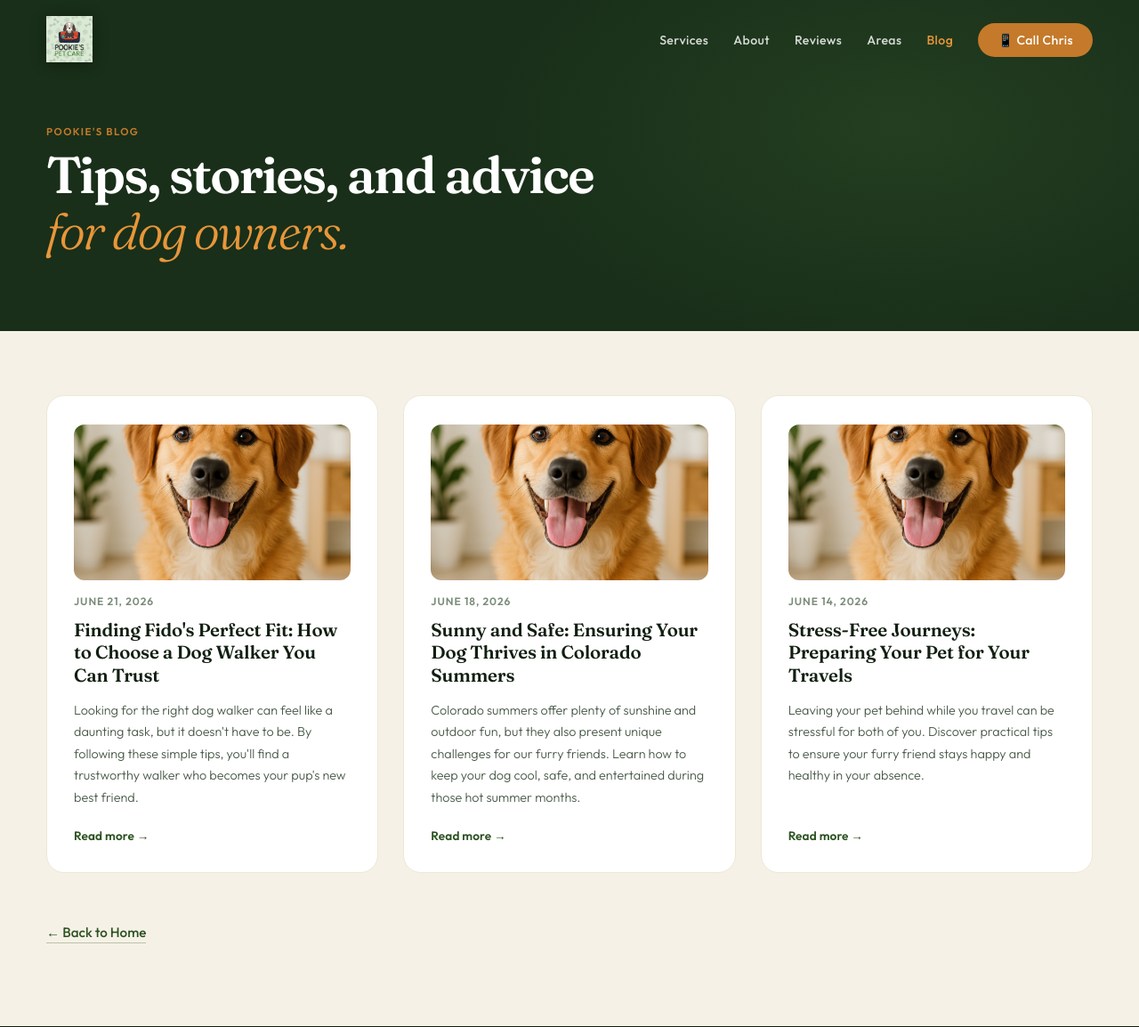
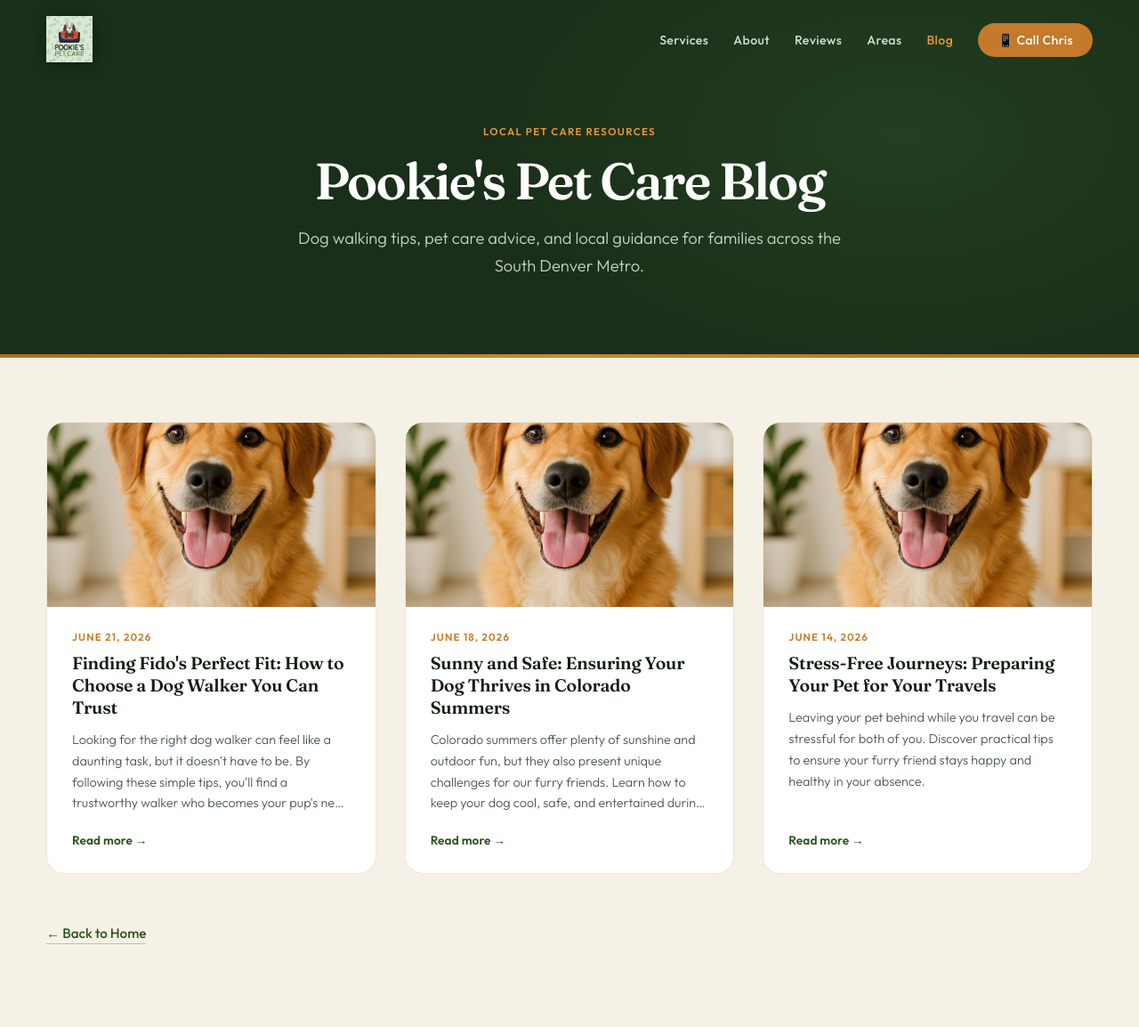
Before and after one commit to chrispatino94-cloud/pookiespetcare, a Flask app: page /blog in a window 1280 px wide. Shown: the top 1154 px of the page at 89% size. Run offline with Flask 3, Linux system fonts and the light colour scheme; data comes from the database, SQL or seed files in the repository; both versions use the stored data as it was after the commit; some libraries are stand-ins or nearby versions.

Commit message:
Polish blog page and fix post images

```diff
--- a/app.py
+++ b/app.py
@@ -6,6 +6,22 @@ from flask import Flask, render_template, abort, request
 from blog_generator import generate_post
 
 app = Flask(__name__)
+
+BLOG_DEFAULT_IMAGE = 'default-dog-care.jpg'
+BLOG_DEFAULT_ALT = "Dog care tips from Pookie's Pet Care"
+
+def get_blog_image_filename(image_filename):
+    """Return the post image or the shared fallback asset."""
+    if image_filename:
+        return image_filename
+    return BLOG_DEFAULT_IMAGE
+
+@app.context_processor
+def blog_context():
+    return {
+        'blog_image': get_blog_image_filename,
+        'blog_default_alt': BLOG_DEFAULT_ALT,
+    }
 
 # ── Database helpers ──────────────────────────────────────────────────────────
 
--- a/blog_generator.py
+++ b/blog_generator.py
@@ -18,8 +18,11 @@ import sqlite3
 import base64
 import re
 import requests
+import datetime
 from dotenv import load_dotenv
 from openai import OpenAI
+
+DEFAULT_BLOG_IMAGE = "default-dog-care.jpg"
 
 # Load .env so OPENAI_API_KEY is available as an environment variable
 load_dotenv()
@@ -149,9 +152,9 @@ Use exactly these three keys:
             print(f"Image saved: static/blog_images/{image_filename}")
 
         except Exception as img_err:
-            # Image generation failed — log it and continue without an image
-            print(f"⚠️  Image generation failed (post will still be saved): {img_err}")
-            image_filename = None
+            # Image generation failed — use the shared fallback so cards never look broken
+            print(f"⚠️  Image generation failed, using fallback: {img_err}")
+            image_filename = DEFAULT_BLOG_IMAGE
 
         # ── Step 7: Save to blog.db ────────────────────────────────────────────
         # os.path.abspath(__file__) ensures we find blog.db relative to THIS script,
@@ -160,11 +163,12 @@ Use exactly these three keys:
         conn = sqlite3.connect(db_path)
 
         # published=1 means the post goes live immediately on the site.
-        # Change to 0 if you want a "draft" mode in the future.
+        # created_at is set explicitly so each post gets the real publish date.
+        created_at = datetime.datetime.now().strftime('%Y-%m-%d %H:%M:%S')
         conn.execute(
-            """INSERT INTO blog_posts (title, slug, content, excerpt, image_filename, published)
-               VALUES (?, ?, ?, ?, ?, 1)""",
-            (title, slug, content, excerpt, image_filename),
+            """INSERT INTO blog_posts (title, slug, content, excerpt, image_filename, published, created_at)
+               VALUES (?, ?, ?, ?, ?, 1, ?)""",
+            (title, slug, content, excerpt, image_filename, created_at),
         )
         conn.commit()
         conn.close()
--- a/templates/blog.html
+++ b/templates/blog.html
@@ -96,27 +96,44 @@
     /* ── BLOG HERO ───────────────────────────────────── */
     .blog-hero {
       background: var(--g-dark);
-      padding: 140px 52px 80px;
+      padding: 140px 52px 88px;
       position: relative; overflow: hidden;
     }
     .blog-hero::after {
-      /* Subtle radial glow matching the homepage hero */
       content: '';
       position: absolute; top: -10%; right: -5%; width: 65%; height: 120%;
       background: radial-gradient(ellipse at 60% 40%, rgba(74,124,63,.2) 0%, transparent 65%);
       pointer-events: none;
     }
+    .blog-hero::before {
+      content: '';
+      position: absolute; bottom: 0; left: 0; right: 0; height: 4px;
+      background: linear-gradient(90deg, var(--amber), var(--amber-lt), var(--amber));
+      opacity: .85;
+    }
     .blog-hero-inner {
       position: relative; z-index: 1;
-      max-width: 1200px; margin: 0 auto;
+      max-width: 820px; margin: 0 auto;
+      text-align: center;
+    }
+    .blog-hero .label {
+      color: var(--amber-lt);
+      margin-bottom: 18px;
     }
     .blog-hero h1 {
       font-family: 'Fraunces', serif;
-      font-size: clamp(2.4rem, 4.5vw, 3.8rem);
-      font-weight: 600; color: var(--white); line-height: 1.1;
-      letter-spacing: -.035em; margin-bottom: 0;
+      font-size: clamp(2.4rem, 4.5vw, 3.6rem);
+      font-weight: 600; color: var(--white); line-height: 1.08;
+      letter-spacing: -.035em; margin-bottom: 18px;
     }
-    .blog-hero h1 em { font-style: italic; font-weight: 300; color: var(--amber-lt); }
+    .blog-hero-sub {
+      font-size: clamp(1rem, 1.8vw, 1.15rem);
+      color: rgba(255,255,255,.78);
+      line-height: 1.65;
+      font-weight: 300;
+      max-width: 640px;
+      margin: 0 auto;
+    }
 
     /* ── BLOG POST LIST ──────────────────────────────── */
     .blog-list-sec {
@@ -128,31 +145,57 @@
     .blog-grid {
       display: grid;
       grid-template-columns: repeat(auto-fill, minmax(320px, 1fr));
-      gap: 28px;
+      gap: 32px;
       margin-bottom: 56px;
+      align-items: stretch;
     }
 
     /* Each post card */
     .blog-card {
       background: var(--white);
       border-radius: 20px;
-      padding: 32px 30px;
       border: 1px solid var(--cream-dk);
       display: flex; flex-direction: column;
+      overflow: hidden;
       transition: transform .25s, box-shadow .25s;
+      height: 100%;
     }
     .blog-card:hover { transform: translateY(-4px); box-shadow: 0 14px 40px rgba(0,0,0,.08); }
 
+    .blog-card-img-wrap {
+      width: 100%;
+      aspect-ratio: 16 / 9;
+      overflow: hidden;
+      background: var(--cream-dk);
+      flex-shrink: 0;
+    }
+    .blog-card-img {
+      width: 100%; height: 100%; object-fit: cover;
+      display: block;
+      transition: transform .35s ease;
+    }
+    .blog-card:hover .blog-card-img { transform: scale(1.03); }
+
+    .blog-card-body {
+      padding: 26px 28px 28px;
+      display: flex; flex-direction: column;
+      flex: 1;
+    }
+
     .blog-card-date {
-      font-size: .75rem; font-weight: 600; letter-spacing: .08em;
-      text-transform: uppercase; color: var(--text-lt);
-      margin-bottom: 12px;
+      font-size: .72rem; font-weight: 600; letter-spacing: .1em;
+      text-transform: uppercase; color: var(--amber);
+      margin-bottom: 10px;
     }
     .blog-card-title {
       font-family: 'Fraunces', serif;
-      font-size: 1.28rem; font-weight: 600;
-      color: var(--text); line-height: 1.25;
-      letter-spacing: -.01em; margin-bottom: 14px;
+      font-size: 1.22rem; font-weight: 600;
+      color: var(--text); line-height: 1.28;
+      letter-spacing: -.01em; margin-bottom: 12px;
+      display: -webkit-box;
+      -webkit-line-clamp: 3;
+      -webkit-box-orient: vertical;
+      overflow: hidden;
     }
     .blog-card-title a {
       color: inherit; text-decoration: none;
@@ -161,32 +204,21 @@
     .blog-card-title a:hover { color: var(--g-mid); }
 
     .blog-card-excerpt {
-      font-size: .9rem; color: var(--text-mid); line-height: 1.7;
-      font-weight: 300; flex: 1; margin-bottom: 22px;
+      font-size: .9rem; color: var(--text-mid); line-height: 1.65;
+      font-weight: 300; flex: 1; margin-bottom: 20px;
+      display: -webkit-box;
+      -webkit-line-clamp: 4;
+      -webkit-box-orient: vertical;
+      overflow: hidden;
     }
     .blog-card-link {
       display: inline-flex; align-items: center; gap: 6px;
       font-size: .85rem; font-weight: 600; color: var(--g-mid);
       text-decoration: none; letter-spacing: .01em;
+      margin-top: auto;
       transition: gap .2s, color .2s;
     }
     .blog-card-link:hover { gap: 10px; color: var(--amber); }
-
-    /* Amber accent bar — hidden when card has a featured image */
-    .blog-card::before {
-      content: ''; display: block;
-      width: 36px; height: 3px;
-      background: var(--amber); border-radius: 2px;
-      margin-bottom: 20px;
-    }
-    .blog-card.has-image::before { display: none; }
-
-    /* Featured image inside a card */
-    .blog-card-img {
-      width: 100%; aspect-ratio: 16/9; object-fit: cover;
-      border-radius: 12px; margin-bottom: 16px;
-      display: block;
-    }
 
     /* Empty state */
     .blog-empty {
@@ -292,8 +324,9 @@
 <!-- ─── HERO ─────────────────────────────────────────── -->
 <div class="blog-hero">
   <div class="blog-hero-inner">
-    <p class="label">Pookie's Blog</p>
-    <h1>Tips, stories, and advice<br><em>for dog owners.</em></h1>
+    <p class="label">Local Pet Care Resources</p>
+    <h1>Pookie's Pet Care Blog</h1>
+    <p class="blog-hero-sub">Dog walking tips, pet care advice, and local guidance for families across the South Denver Metro.</p>
   </div>
 </div>
 
@@ -304,12 +337,16 @@
     {% if posts %}
       <div class="blog-grid">
         {% for post in posts %}
-        <div class="blog-card{% if post['image_filename'] %} has-image{% endif %}">
-          {% if post['image_filename'] %}
+        {% set img = blog_image(post['image_filename']) %}
+        {% set img_alt = post['title'] if post['image_filename'] else blog_default_alt %}
+        <article class="blog-card">
+          <div class="blog-card-img-wrap">
             <img class="blog-card-img"
-               src="{{ url_for('static', filename='blog_images/' + post['image_filename']) }}"
-               alt="{{ post['title'] }}">
-          {% endif %}
+                 src="{{ url_for('static', filename='blog_images/' + img) }}"
+                 alt="{{ img_alt }}"
+                 loading="lazy">
+          </div>
+          <div class="blog-card-body">
             <div class="blog-card-date">{{ post['created_at'] | format_date }}</div>
             <h2 class="blog-card-title">
               <a href="/blog/{{ post['id'] }}">{{ post['title'] }}</a>
@@ -317,6 +354,7 @@
             <p class="blog-card-excerpt">{{ post['excerpt'] }}</p>
             <a href="/blog/{{ post['id'] }}" class="blog-card-link">Read more →</a>
           </div>
+        </article>
         {% endfor %}
       </div>
     {% else %}
```
Also changed, not shown: templates/blog_post.html (+13 -6 lines), blog.db, static/blog_images/default-dog-care.jpg (added). Lines whose indentation alone changed are shown as unchanged.
